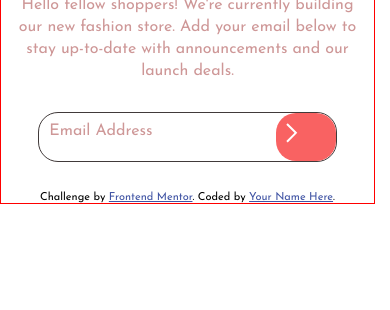
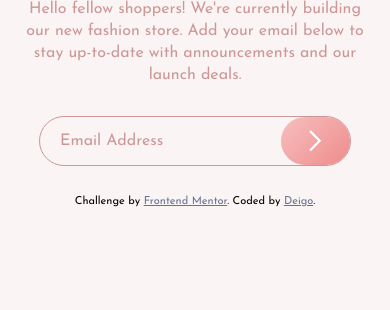
Before and after one commit to Desspair/FrontendMentor-BaseApparelComingSoonPage, a plain HTML site: page index.html in a window 390 px wide. Shown: the part 534-844 px from the top of the page. Drawn offline with Linux system fonts and the light colour scheme.

Commit message:
v1.1 fix mobile desing

```diff
--- a/index.html
+++ b/index.html
@@ -21,7 +21,7 @@
         text-align: center;
       }
       .attribution a {
-        color: hsl(228, 45%, 44%);
+        color: hsl(227, 17%, 49%);
       }
     </style>
     <link rel="stylesheet" href="style.css" />
@@ -56,7 +56,7 @@
         Challenge by
         <a href="https://www.frontendmentor.io?ref=challenge" target="_blank"
           >Frontend Mentor</a
-        >. Coded by <a href="#">Your Name Here</a>.
+        >. Coded by <a href="#">Deigo</a>.
       </p>
     </footer>
   </body>
--- a/style.css
+++ b/style.css
@@ -8,10 +8,9 @@
   /* Neutral */
   --Dark-Grayish-Red: hsl(0, 6%, 24%);
 
-  /* Gradients
-  - Linear, 135deg, from hsl(0, 0%, 100%), to hsl(0, 100%, 98%)
-  - Linear, 135deg, from hsl(0, 80%, 86%), to hsl(0, 74%, 74%)
-    */
+  /* Gradients */
+  --Linear1: 135deg, from hsl(0, 0%, 100%), to hsl(0, 100%, 98%);
+  --Linear2: 135deg, from hsl(0, 80%, 86%), to hsl(0, 74%, 74%);
 }
 
 * {
@@ -22,9 +21,9 @@
 
 body {
   font-family: "Josefin Sans", sans-serif;
-  max-width: 375px;
+  min-width: 375px;
   font-size: 16px;
-  border: 1px solid red;
+  background-color: #faf4f4;
 }
 
 .logo {
@@ -59,34 +58,42 @@ body {
 
 .text {
   color: var(--Desaturated-Red);
-  margin: 10px;
+  margin: 15px;
   text-align: center;
   line-height: 22px;
 }
 
 .container-email {
-  border: 1px solid var(--Dark-Grayish-Red);
-  border-radius: 20px;
+  border: 1px solid var(--Desaturated-Red);
+  border-radius: 30px;
   width: 80%;
   height: 50px;
   margin: 30px auto;
   display: flex;
   justify-content: center;
+  justify-content: center;
 }
 
 .email-text {
-  border-radius: 20px;
+  border-radius: 30px;
   width: 80%;
-  padding: 10px;
   color: var(--Desaturated-Red);
+  display: flex;
+  flex-direction: column;
+  justify-items: center;
+  justify-content: center;
+  margin-left: 20px;
 }
 
 .container-icon {
-  border-radius: 20px;
-  width: 20%;
-  background-color: var(--Soft-Red);
+  border-radius: 30px;
+  width: 25%;
+  background: linear-gradient(135deg, hsl(0, 80%, 86%), hsl(0, 74%, 74%));
+  display: flex;
+  justify-content: center;
+  justify-items: center;
 }
 
 .icon {
-  padding: 10px;
+  padding: 13px;
 }
```
